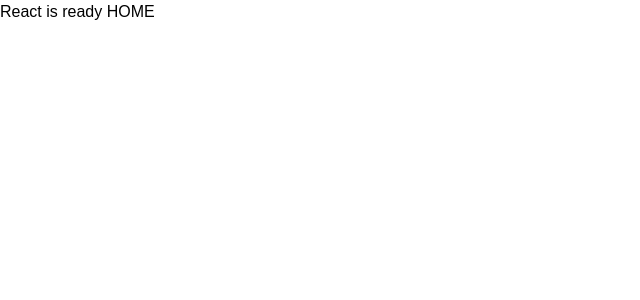
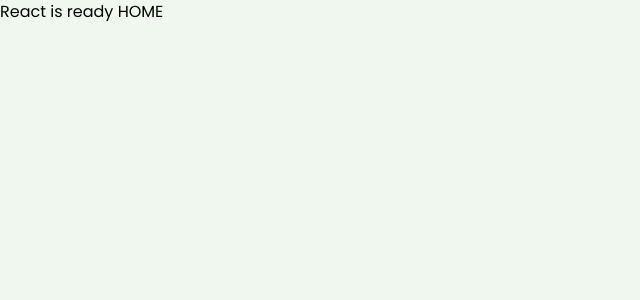
Before and after one commit to biryukov-m/todo-app, a React (Create React App) app in the folder packages/frontend/: page / in a window 1280 px wide. Shown: the top 300 px of the page, without its empty margins (0-640 px from the left). Built offline with nearby package versions, Linux system fonts and the light colour scheme.

Commit message:
feat: Add font and theme consts

```diff
--- a/packages/frontend/src/modules/app/app.styled.ts
+++ b/packages/frontend/src/modules/app/app.styled.ts
@@ -1,5 +1,6 @@
 import { createGlobalStyle } from 'styled-components';
-import { COLORS } from '../theme';
+import { COLORS, FONTS } from '../theme';
+import '@fontsource/poppins';
 
 // eslint-disable-next-line import/prefer-default-export
 export const GlobalStyles = createGlobalStyle`
@@ -32,7 +33,7 @@ export const GlobalStyles = createGlobalStyle`
   }
 
   body {
-    font-family: Poppins, sans-serif;
+    font-family: ${FONTS.FAMILIES.normal};
     min-height: 100vh;
     scroll-behavior: smooth;
     text-rendering: optimizeSpeed;
--- a/packages/frontend/src/modules/theme/colors.const.ts
+++ b/packages/frontend/src/modules/theme/colors.const.ts
@@ -1,7 +1,13 @@
 // eslint-disable-next-line import/prefer-default-export
 export const COLORS = {
-  white: '#ffffff',
-  black: '#2B2B2B',
-  primary: '#bbb2e9',
-  secondary: '#808080'
+  // Lavender bust
+  // white: '#FFEAEE',
+  // Mint cream
+  white: '#F0F7EE',
+  // Baby Powder
+  // white: '#FDFFFC',
+  // white: '#ffffff',
+  black: '#090909',
+  primary: '#53A2BE',
+  secondary: '#A80874'
 };
--- a/packages/frontend/src/modules/theme/fonts.const.ts
+++ b/packages/frontend/src/modules/theme/fonts.const.ts
@@ -5,10 +5,11 @@ export const SIZES = {
 };
 
 export const FAMILIES = {
-  normal: 'Arial'
+  normal: 'Poppins, sans-serif'
 };
 
 export const WEIGHTS = {
+  light: '200',
   bold: '800',
   normal: '500'
 };
--- a/packages/frontend/src/modules/theme/index.ts
+++ b/packages/frontend/src/modules/theme/index.ts
@@ -2,3 +2,4 @@ export * as FONTS from './fonts.const';
 
 export * from './spaces.const';
 export * from './colors.const';
+export * from './media.const';
--- /dev/null
+++ b/packages/frontend/src/modules/theme/media.const.ts
@@ -0,0 +1,5 @@
+// eslint-disable-next-line import/prefer-default-export
+export const MEDIA = {
+  tablet: '768px',
+  mobile: '425px'
+};
--- a/packages/frontend/src/modules/theme/spaces.const.ts
+++ b/packages/frontend/src/modules/theme/spaces.const.ts
@@ -1,6 +1,8 @@
 // eslint-disable-next-line import/prefer-default-export
 export const SPACES = {
+  xl: '1.75rem',
   l: '1.5rem',
   m: '1rem',
-  s: '0.5rem'
+  s: '0.5rem',
+  xs: '0.25rem'
 };
```
